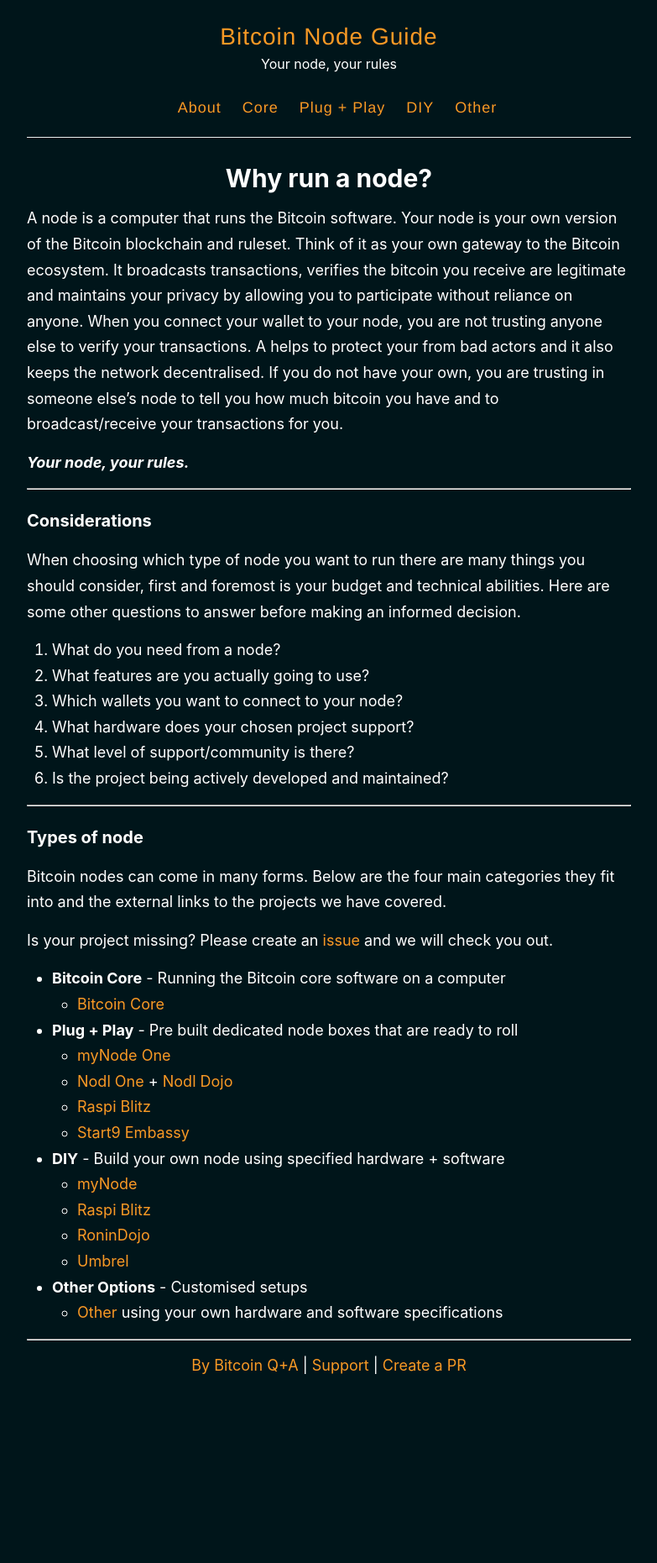
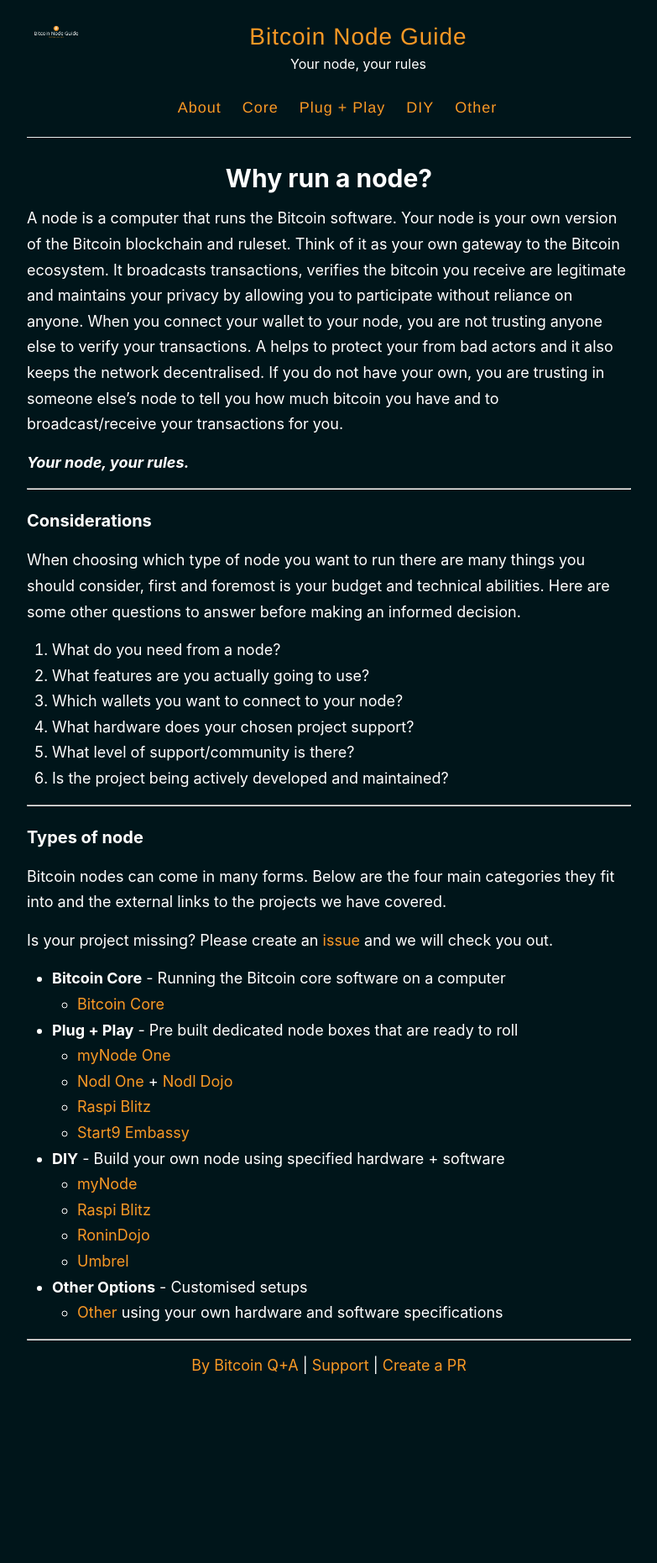
Before and after one commit to BitcoinQnA/node-guide, a Jekyll site: the page built from index.html, in a window 1280 px wide. Shown: the whole page at 84% size, without its empty margins (248-1031 px from the left). Built offline with Jekyll 4.4.1, drawn with Linux system fonts in a browser that asks for light colours; the list of posts is cut into pages by our own code.

Commit message:
Update style.scss

```diff
--- a/assets/style.scss
+++ b/assets/style.scss
@@ -279,8 +279,8 @@
 
 .site-avatar {
   float: left;
-  width: 0px;
-  height: 0px;
+  width: 70px;
+  height: 70px;
   margin-right: 0px;
 
 
```
